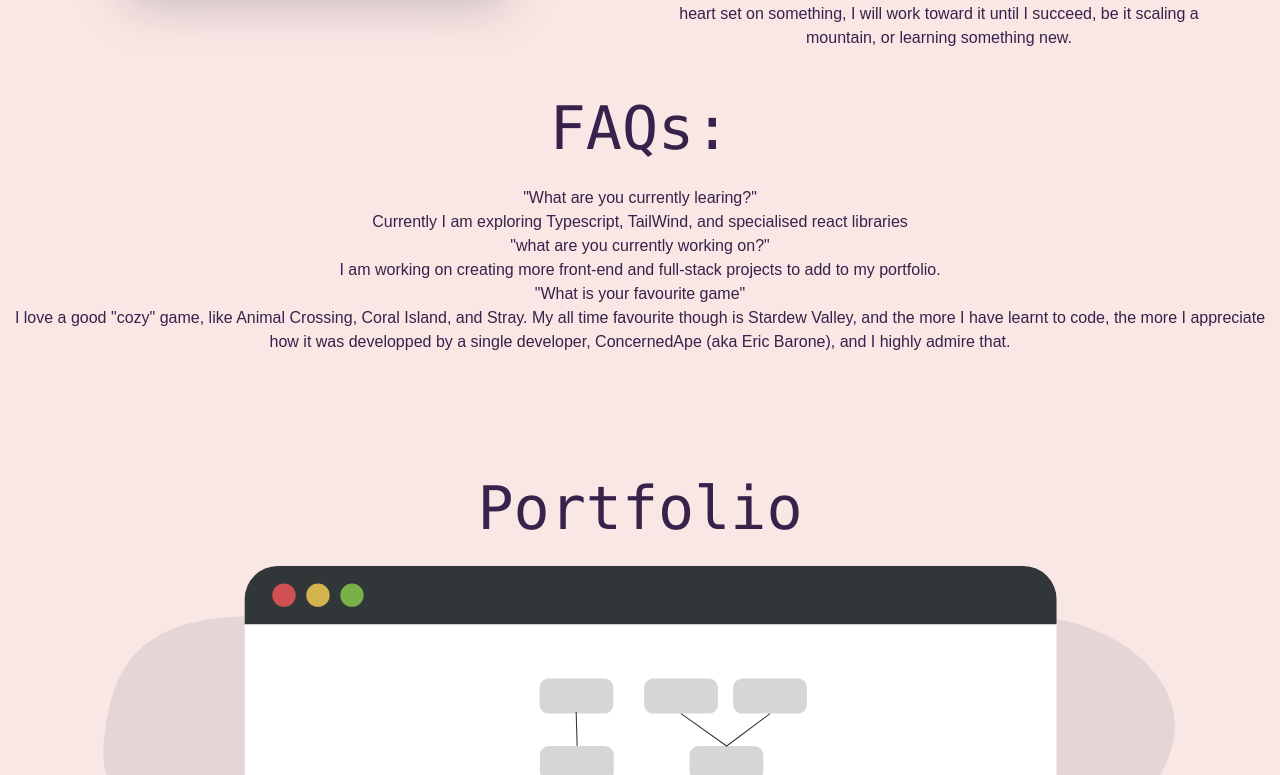
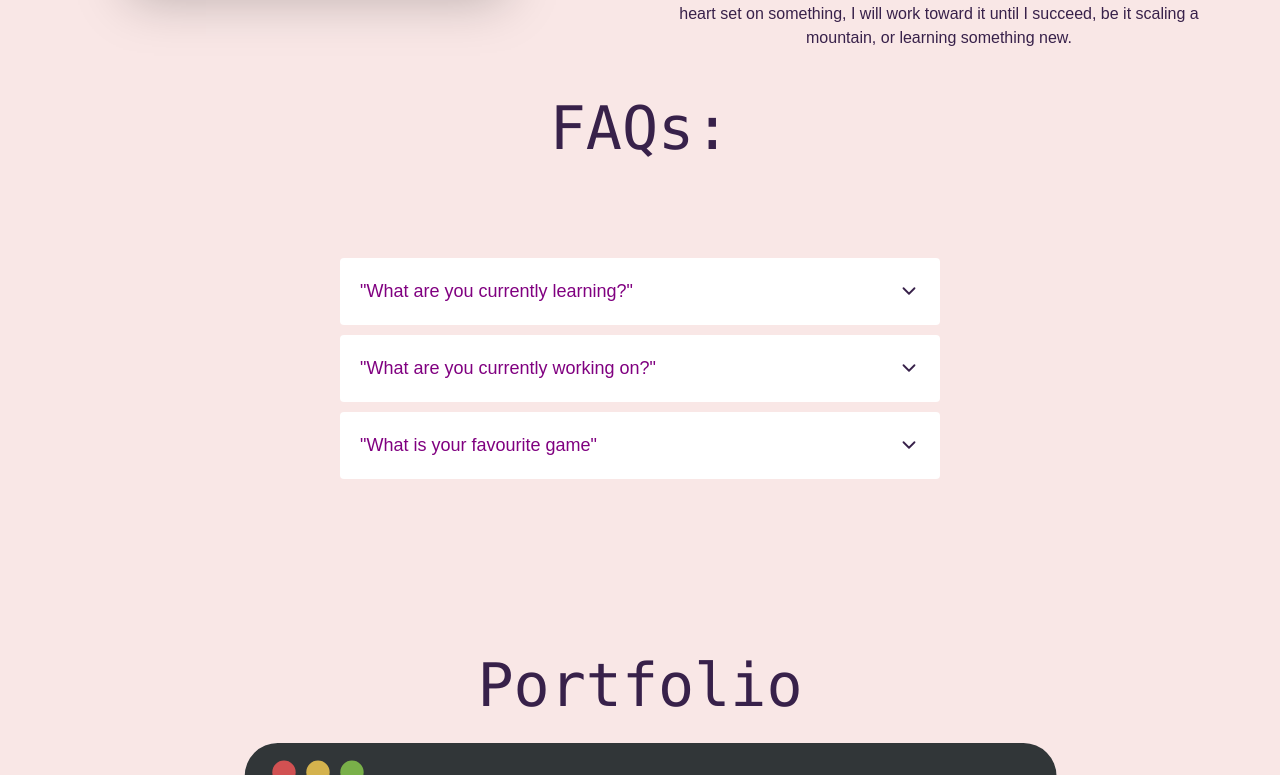
Before and after one commit to Cloudy-96/Junior-Dev-Full-Stack-Portfolio, a React (Create React App) app: page / in a window 1280 px wide. Shown: the part 965-1740 px from the top of the page. Built offline with nearby package versions, Linux system fonts and the light colour scheme.

Commit message:
FAQ accordian

```diff
--- a/package.json
+++ b/package.json
@@ -8,6 +8,7 @@
     "@testing-library/user-event": "^13.5.0",
     "react": "^18.2.0",
     "react-dom": "^18.2.0",
+    "react-icons": "^4.10.1",
     "react-scripts": "5.0.1",
     "tailwindcss": "^3.3.2",
     "web-vitals": "^2.1.4"
--- a/src/components/AboutMe.jsx
+++ b/src/components/AboutMe.jsx
@@ -1,3 +1,6 @@
+import "./aboutMe.css";
+import { FiChevronRight } from "react-icons/fi";
+
 const AboutMe = () => {
   return (
     <>
@@ -47,26 +50,59 @@ const AboutMe = () => {
           </section>
         </div>
 
-        <div className="my-12 block" id="FAQs">
+        <div className="accordian my-12 block" id="FAQs">
           <h2 className="font-mono text-6xl my-7">FAQs:</h2>
-          <div>"What are you currently learing?"</div>
+          <ul id="accordian">
+            <li>
+              <label for="first">
+                "What are you currently learning?"{" "}
+                <span>
+                  <FiChevronRight />
+                </span>
+              </label>
+              <input type="radio" name="accordian" id="first" />
+              <div className="content">
                 <p>
-            Currently I am exploring Typescript, TailWind, and specialised react
-            libraries
+                  Currently I am exploring Typescript, TailWind, and specialised
+                  react libraries
                 </p>
-          <div>"what are you currently working on?"</div>
+              </div>
+            </li>
+            <li>
+              <label for="second">
+                "What are you currently working on?"{" "}
+                <span>
+                  <FiChevronRight />
+                </span>
+              </label>
+              <input type="radio" name="accordian" id="second" />
+              <div className="content">
                 <p>
-            I am working on creating more front-end and full-stack projects to
-            add to my portfolio.
+                  I am working on creating more front-end and full-stack
+                  projects to add to my portfolio.
                 </p>
-          <div>"What is your favourite game"</div>
+              </div>
+            </li>{" "}
+            <li>
+              <label for="third">
+                "What is your favourite game"{" "}
+                <span>
+                  <FiChevronRight />
+                </span>
+              </label>
+              <input type="radio" name="accordian" id="third" />
+              <div className="content">
                 <p>
-            I love a good "cozy" game, like Animal Crossing, Coral Island, and
-            Stray. My all time favourite though is Stardew Valley, and the more
-            I have learnt to code, the more I appreciate how it was developped
-            by a single developer, ConcernedApe (aka Eric Barone), and I highly
-            admire that.
+                  I love a good "cozy" game, like Animal Crossing, Coral Island,
+                  and Stray. My all time favourite though is Stardew Valley, and
+                  the more I have learnt to code, the more I appreciate how it
+                  was developped by a single developer, ConcernedApe (aka Eric
+                  Barone), and I highly admire that.
                 </p>
+              </div>
+            </li>
+          </ul>
+
         </div>
       </div>
 
--- a/src/components/Experience.jsx
+++ b/src/components/Experience.jsx
@@ -21,7 +21,7 @@ const Experience = () => {
           <h1 className="font-mono text-6xl my-7">Experience</h1>
         </div>
 
-{/* TODO: center this and style the text*/}
+        {/* TODO: center this and style the text*/}
         <div className="max-w-5xl text-left ">
           <p>
             Completed a full-time 6-month training program as a full stack
--- /dev/null
+++ b/src/components/aboutMe.css
@@ -0,0 +1,45 @@
+#accordian {
+    margin: 100px auto;
+    width: 600px;
+}
+
+#accordian li {
+    width: 100%;
+    margin-bottom: 10px;
+    background-color: #fff;
+    padding: 10px;
+    border-radius: 4px;
+}
+
+#accordian li label {
+    padding: 10px;
+    display: flex;
+    align-items: center;
+    justify-content: space-between;
+    font-size: 18px;
+    font-weight: 500;
+    cursor: pointer;
+    color: purple
+}
+
+#accordian li label span {
+    transform: rotate(90deg);
+    font-size: 22px;
+    color: purple
+}
+
+#accordian label + input[type="radio"] {
+display: none;
+}
+
+#accordian .content {
+    padding: 0 10px;
+    line-height: 26px;
+    max-height: 0;
+    overflow: hidden;
+    transition: max-height 0.5s;
+}
+
+#accordian label+input[type="radio"]:checked + .content {
+    max-height: 400px;
+}
```
Also changed, not shown: 1 other file (tests, documents, lock files or other folders). Lines whose indentation alone changed are shown as unchanged.
